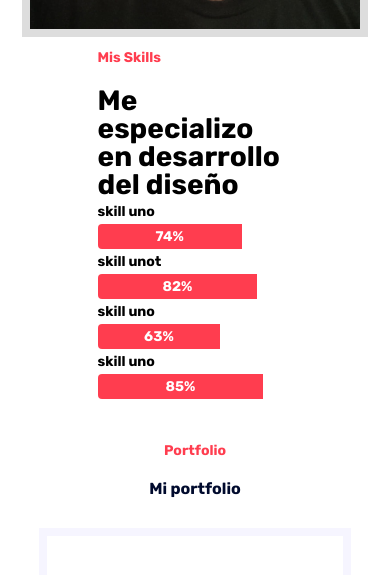
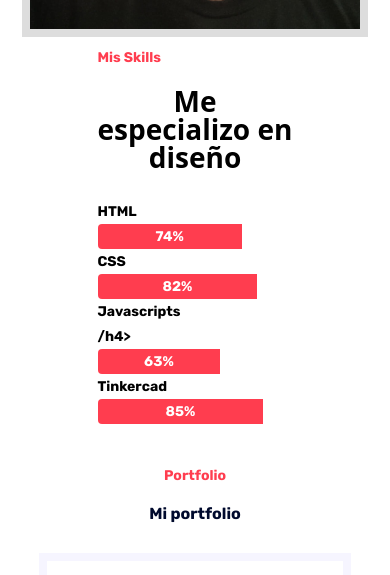
Before and after one commit to ErwinFabro/TP-portfolio, a plain HTML site: page index.html in a window 390 px wide. Shown: the part 3627-4202 px from the top of the page. Drawn offline with nearby package versions, Linux system fonts and the light colour scheme.

Commit message:
acomode el title del skill en desktop y en celular, fuente roboto

```diff
--- a/asset/css/style.css
+++ b/asset/css/style.css
@@ -500,12 +500,16 @@ background: #ff3d4f;
     font-size: 14px;
     color: #ff3d4f;
     margin-bottom: 1.250em;
+
 }
 
 .skill-tittle h1 {
-
+    font-family: system-ui, -apple-system, BlinkMacSystemFont, 'Segoe UI', Roboto, Oxygen, Ubuntu, Cantarell, 'Open Sans', 'Helvetica Neue', sans-serif;
     color: #000;
     line-height: 100%;
+    font-size: 5em;
+    font-weight: 600;
+    padding-bottom: 1em;
 
 }
 
@@ -1266,6 +1270,19 @@ background-color: transparent;
     width: 100%;
 }
 
+
+.skill-tittle h1 {
+    font-family: system-ui, -apple-system, BlinkMacSystemFont, 'Segoe UI', Roboto, Oxygen, Ubuntu, Cantarell, 'Open Sans', 'Helvetica Neue', sans-serif;
+    color: #000;
+    line-height: 100%;
+    font-size: 2em;
+    text-align: center;
+    font-weight: 600;
+    padding-bottom: 1em;
+
+}
+
+
 .cv-hmb a{
     display: none;
 }
--- a/index.html
+++ b/index.html
@@ -160,29 +160,27 @@
                         <div class="skill-right">
                             <div class="skill-tittle">
                                 <h4>Mis Skills</h4>
-                                <h1>Me especializo en
-                                    desarrollo del diseño
-                                </h1>
+                                <h1>Me especializo en diseño</h1>
                             </div>
                             <div class="skills">
-                                <h4>skill uno</h4>
+                                <h4>HTML</h4>
                                 <div class="skill-progress">
                                     <div class="progress-bar"  style="width: 74%; background: #ff3d4f;
                                     border-radius: 4px 0 0 4px;"
                                     >74%</div>
                                 </div>
 
-                                <h4>skill unot</h4>
+                                <h4>CSS</h4>
                                 <div class="skill-progress">
                                     <div class="progress-bar fadeInLeft" style="width: 82%;background: #ff3d4f;
                                     border-radius: 4px 0 0 4px;">82%</div>
                                 </div>
-                                <h4>skill uno</h4>
+                                <h4>Javascripts</div>/h4>
                                 <div class="skill-progress">
                                     <div class="progress-bar"  style="width: 63%;background: #ff3d4f;
                                     border-radius: 4px 0 0 4px;" >63%</div>
                                 </div>
-                                <h4>skill uno</h4>
+                                <h4>Tinkercad</h4>
                                 <div class="skill-progress">
                                     <div class="progress-bar" style="width: 85%;background: #ff3d4f;
                                     border-radius: 4px 0 0 4px;" >85%</div>
```
